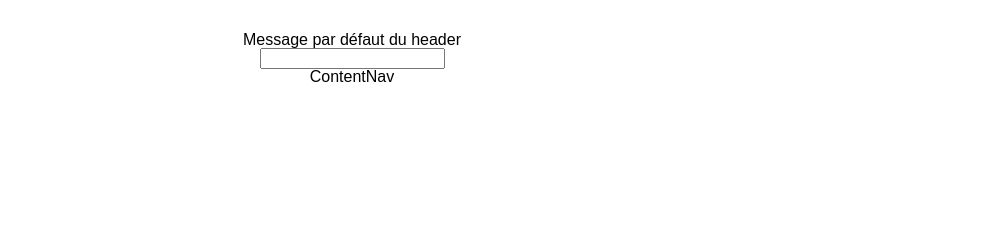
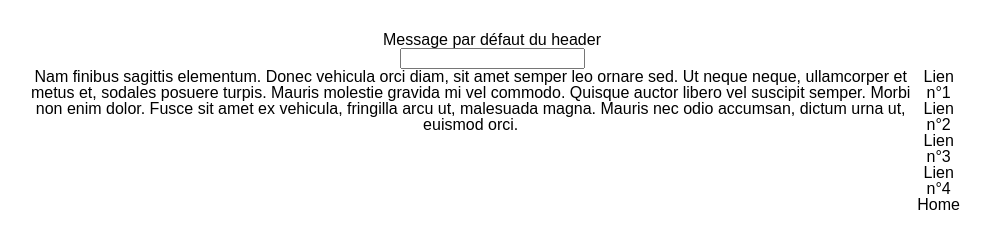
Before and after one commit to Rule2k/technical-test, a React app: page /1 in a window 1280 px wide. Shown: the whole page, without its empty margins (148-1139 px from the left). Built offline with nearby package versions, Linux system fonts and the light colour scheme.

Commit message:
adding a new file (data folder) which includes the slugs, the name and the content of each page. Adding react-router to the project. Creating links with react-router in the Nav components to be able to navigate through all the contents. Creating Routes in the App components to link them. Users can now click on a link on the navbar and see a different content for each link

```diff
--- a/package.json
+++ b/package.json
@@ -49,6 +49,8 @@
     "react": "*",
     "react-dom": "*",
     "react-redux": "^6.0.0",
+    "react-router": "^5.0.0",
+    "react-router-dom": "^5.0.0",
     "redux": "^4.0.1"
   }
 }
--- a/src/components/App/app.scss
+++ b/src/components/App/app.scss
@@ -2,10 +2,10 @@
   padding: 2em;
   text-align: center;
   width: 1000px;
+  margin: auto;
 }
 
 #bottom {
-  margin: auto;
   display: flex;
   flex-direction: row;
   justify-content: center;
--- a/src/components/App/index.js
+++ b/src/components/App/index.js
@@ -4,6 +4,8 @@ import Content from 'src/components/Content';
 import Form from 'src/containers/Form';
 import Header from 'src/containers/Header';
 import Nav from 'src/components/Nav';
+import { Route, Switch } from 'react-router-dom';
+import { selectDataBySlug } from 'src/data';
 
 import './app.scss';
 
@@ -14,7 +16,24 @@ const App = () => (
       <Form />
     </div>
     <div id="bottom">
-      <Content />
+      <Switch>
+        <Route
+          exact
+          path="/:slug"
+          render={({ match }) => {
+            const { slug } = match.params;
+            const data = selectDataBySlug(slug);
+            return (
+              <Content {...data} />
+            );
+          }}
+        />
+        <Route
+          exact
+          path="/"
+          component={Content}
+        />
+      </Switch>
       <Nav />
     </div>
   </div>
--- a/src/components/Content/index.js
+++ b/src/components/Content/index.js
@@ -1,9 +1,12 @@
 import React from 'react';
 
-const Content = () => (
-  <div id="content">
-    <p>Content</p>
-  </div>
-);
+const Content = ({ value }) => {
+  return (
+    <div id="content">
+      <p>{value ? value : 'Pas de contenu choisi'}</p>
+    </div>
+  );
+};
+
 
 export default Content;
--- a/src/components/Nav/index.js
+++ b/src/components/Nav/index.js
@@ -1,8 +1,21 @@
 import React from 'react';
+import datas from 'src/data';
+import { NavLink } from 'react-router-dom';
+
+import './nav.scss';
 
 const Nav = () => (
   <div id="nav">
-    <p>Nav</p>
+    {datas.map(data => (
+      <NavLink
+        key={data.slug}
+        exact
+        to={data.slug}
+      >
+        {data.name}
+      </NavLink>
+    ))}
+    <NavLink exact to="/">Home</NavLink>
   </div>
 );
 
--- /dev/null
+++ b/src/components/Nav/nav.scss
@@ -0,0 +1,4 @@
+#nav {
+  display: flex;
+  flex-direction: column;
+}
--- /dev/null
+++ b/src/data/index.js
@@ -0,0 +1,28 @@
+const datas = [
+  {
+    name: 'Lien n°1',
+    slug: '1',
+    value: 'Nam finibus sagittis elementum. Donec vehicula orci diam, sit amet semper leo ornare sed. Ut neque neque, ullamcorper et metus et, sodales posuere turpis. Mauris molestie gravida mi vel commodo. Quisque auctor libero vel suscipit semper. Morbi non enim dolor. Fusce sit amet ex vehicula, fringilla arcu ut, malesuada magna. Mauris nec odio accumsan, dictum urna ut, euismod orci.',
+  },
+  {
+    name: 'Lien n°2',
+    slug: '2',
+    value: 'Vivamus et ullamcorper libero. Nunc eu purus consectetur, pretium risus vel, dictum ante. Mauris neque lorem, eleifend a elementum eget, rhoncus in nibh. Phasellus dui magna, lacinia ac ante ut, sollicitudin finibus neque. Duis lacus diam, faucibus nec mattis condimentum, semper a nisi. Integer ac felis at tortor posuere tincidunt eget nec urna. Nulla id dapibus sem.',
+  },
+  {
+    name: 'Lien n°3',
+    slug: '3',
+    value: 'Sed a varius est. Phasellus a fermentum risus. Duis eget iaculis purus. Duis gravida enim vitae laoreet tincidunt. Sed tincidunt vehicula sem, eget gravida est gravida et. Proin venenatis est eget laoreet maximus. Curabitur dapibus, risus viverra laoreet dictum, justo lorem placerat odio, id vehicula metus libero eget lacus. Interdum et malesuada fames ac ante ipsum primis in faucibus. In id orci vel justo pellentesque luctus id et justo. Fusce nec convallis tortor. Vestibulum ipsum tortor, bibendum et elementum eget, dapibus in tortor. Etiam id vestibulum ligula, ut tempor lorem. Pellentesque in libero nec eros porta lobortis non eget eros. Aliquam lacus mi, placerat vitae velit sed, venenatis facilisis leo. In at augue magna.',
+  },
+  {
+    name: 'Lien n°4',
+    slug: '4',
+    value: 'Etiam dictum mattis mi, et pellentesque magna egestas gravida. Nulla diam dui, scelerisque at sagittis in, scelerisque a justo. Curabitur bibendum nisl eros, eget scelerisque felis eleifend at. Pellentesque commodo purus lobortis lacus pretium condimentum. Phasellus at ultrices justo. Pellentesque feugiat tempor felis, id ornare neque eleifend id. Donec id elit non justo scelerisque consequat. In ornare massa et venenatis congue. Sed euismod rutrum viverra. Vestibulum massa nulla, pretium vel enim vitae, porttitor tincidunt ligula. Cras eleifend maximus vulputate. Integer tincidunt faucibus finibus. Suspendisse potenti.',
+  },
+];
+
+export default datas;
+
+export const selectDataBySlug = slug => (
+  datas.find(data => data.slug === slug)
+);
--- a/src/index.js
+++ b/src/index.js
@@ -1,21 +1,14 @@
-/**
- * import : npm
- */
+
 import '@babel/polyfill';
 import React from 'react';
 import { render } from 'react-dom';
 import { Provider } from 'react-redux';
-/**
- * import : local
- */
+import { BrowserRouter as Router } from 'react-router-dom';
+
 import store from 'src/store';
 import App from 'src/components/App';
 
-/**
- * Render - Rendu d'un composant React dans le DOM
- */
-
-const rootComponent = <Provider store={store}><App /></Provider>;
+const rootComponent = <Provider store={store}><Router><App /></Router></Provider>;
 const target = document.getElementById('root');
 // 1 - Le composant à rendre
 // 2 - La cible dans le DOM
```
Also changed, not shown: 1 other file.
